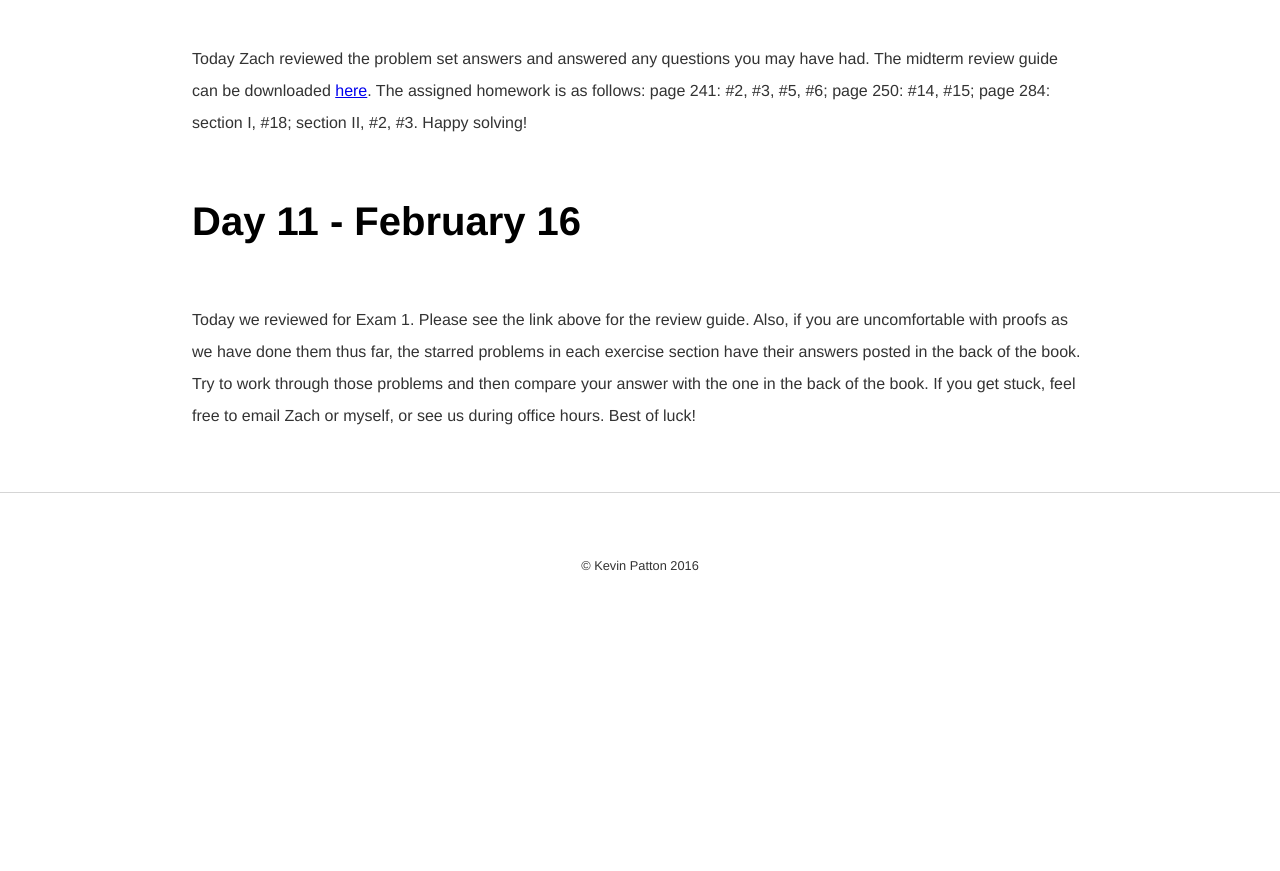
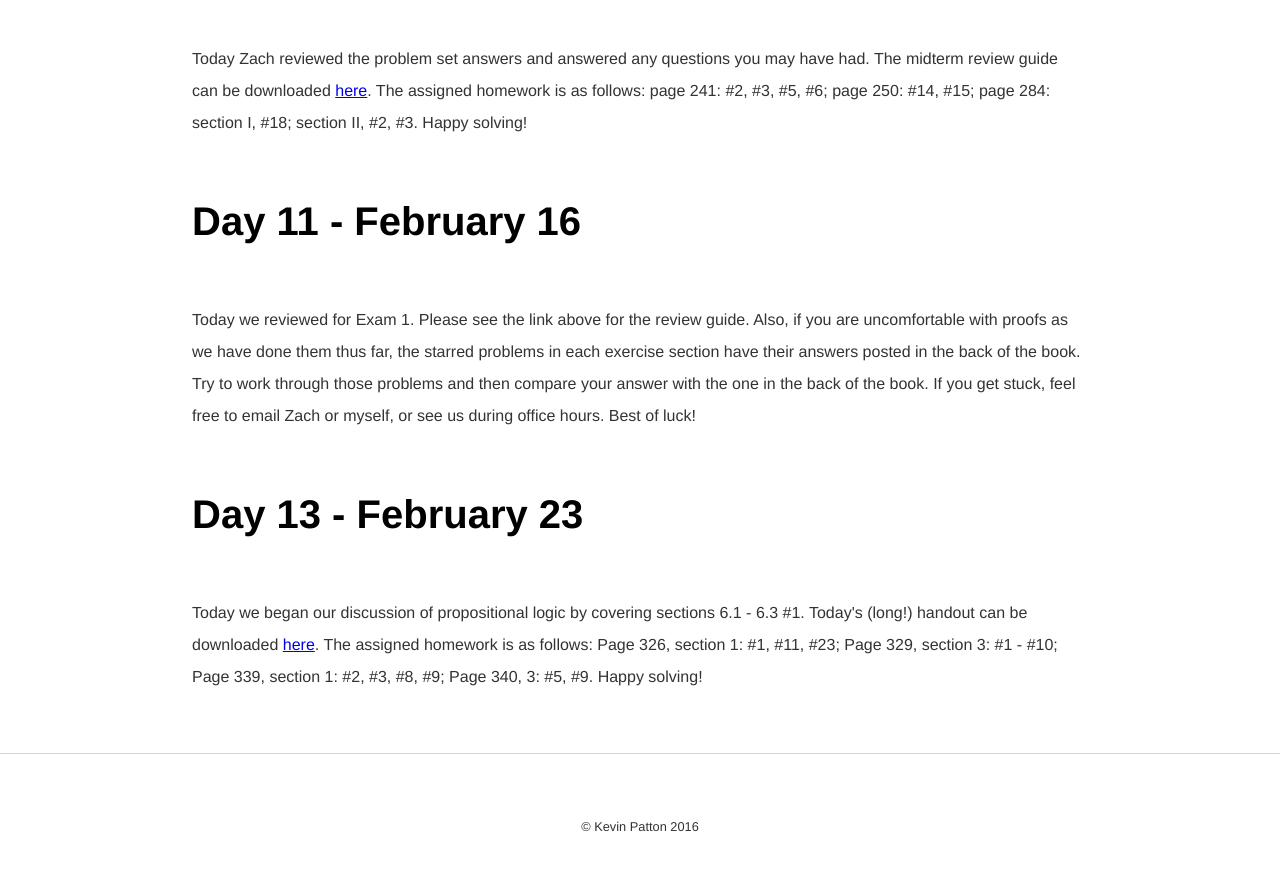
Before and after one commit to kevinjpatton/kevinjpatton.github.io, a Jekyll site: the page built from teaching/phil_110/index.html, in a window 1280 px wide and 900 px high, scrolled down 3159 px. Shown: the top 871 px of the window. Built offline with Jekyll 4.4.1, drawn with Linux system fonts in a browser that asks for light colours; Markdown is read by kramdown in place of the engine named in the settings; before the commit the page ends 3798 px from its top, so only the background shows below that.

Commit message:
Update index.html

```diff
--- a/teaching/phil_110/index.html
+++ b/teaching/phil_110/index.html
@@ -30,3 +30,5 @@ title: Philosophy 110 - Kevin Patton
 <p>Today Zach reviewed the problem set answers and answered any questions you may have had.  The midterm review guide can be downloaded <a href=/teaching/phil_110/Exam1-Review.pdf target="_blank">here</a>.  The assigned homework is as follows: page 241: #2, #3, #5, #6; page 250: #14, #15; page 284: section I, #18; section II, #2, #3.  Happy solving!</p>
 <h1>Day 11 - February 16</h1>
 <p>Today we reviewed for Exam 1.  Please see the link above for the review guide.  Also, if you are uncomfortable with proofs as we have done them thus far, the starred problems in each exercise section have their answers posted in the back of the book.  Try to work through those problems and then compare your answer with the one in the back of the book.  If you get stuck, feel free to email Zach or myself, or see us during office hours.  Best of luck!
+<h1>Day 13 - February 23</h1>
+<p>Today we began our discussion of propositional logic by covering sections 6.1 - 6.3 #1.  Today's (long!) handout can be downloaded <a href=/teaching/phil_110/Day13-Section6.1-6.3_1.pdf target="_blank">here</a>.  The assigned homework is as follows: Page 326, section 1: #1, #11, #23; Page 329, section 3: #1 - #10; Page 339, section 1: #2, #3, #8, #9; Page 340, 3: #5, #9.  Happy solving!</p>
```
